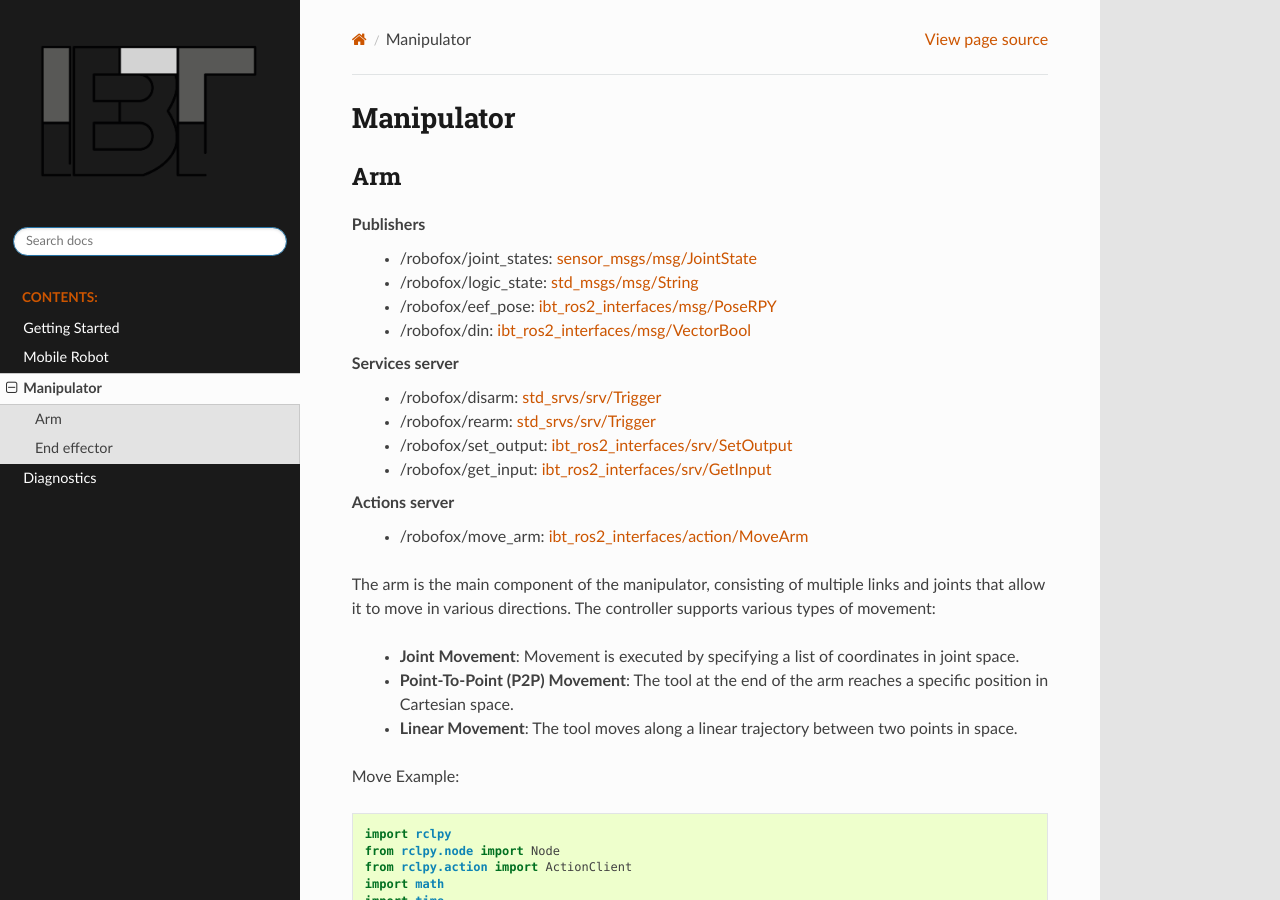
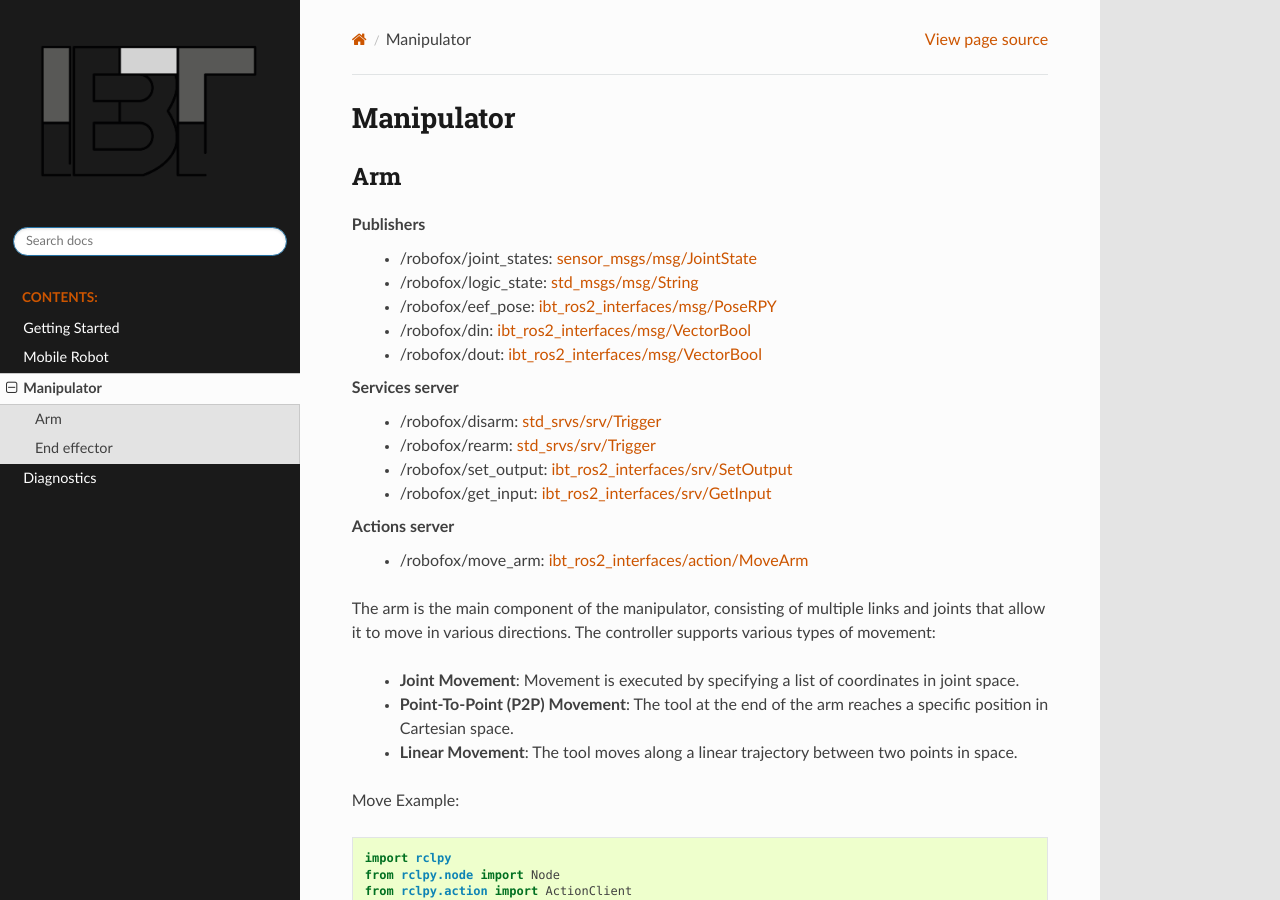
Before and after one commit to InnoboticsSRL/InnoboticsSRL.github.io, a Sphinx documentation site: the page built from docs/pages/features/manipulator.rst, in a window 1280 px wide and 900 px high. Built offline with Sphinx 7.4.7 and the Read the Docs theme 3.1.0, drawn with Linux system fonts in a browser that asks for light colours.

Commit message:
dout service added

```diff
--- a/docs/pages/features/manipulator.rst
+++ b/docs/pages/features/manipulator.rst
@@ -11,6 +11,7 @@ Publishers
     - /robofox/logic_state: `std_msgs/msg/String <https://github.com/ros2/common_interfaces/blob/humble/std_msgs/msg/String.msg>`_
     - /robofox/eef_pose: `ibt_ros2_interfaces/msg/PoseRPY <https://github.com/InnoboticsSRL/ibt_ros2_interfaces/blob/humble/msg/PoseRPY.msg>`_
     - /robofox/din: `ibt_ros2_interfaces/msg/VectorBool <https://github.com/InnoboticsSRL/ibt_ros2_interfaces/blob/humble/msg/VectorBool.msg>`_
+    - /robofox/dout: `ibt_ros2_interfaces/msg/VectorBool <https://github.com/InnoboticsSRL/ibt_ros2_interfaces/blob/humble/msg/VectorBool.msg>`_
 Services server
     - /robofox/disarm: `std_srvs/srv/Trigger <https://github.com/ros2/common_interfaces/blob/humble/std_srvs/srv/Trigger.srv>`_
     - /robofox/rearm: `std_srvs/srv/Trigger <https://github.com/ros2/common_interfaces/blob/humble/std_srvs/srv/Trigger.srv>`_
```
